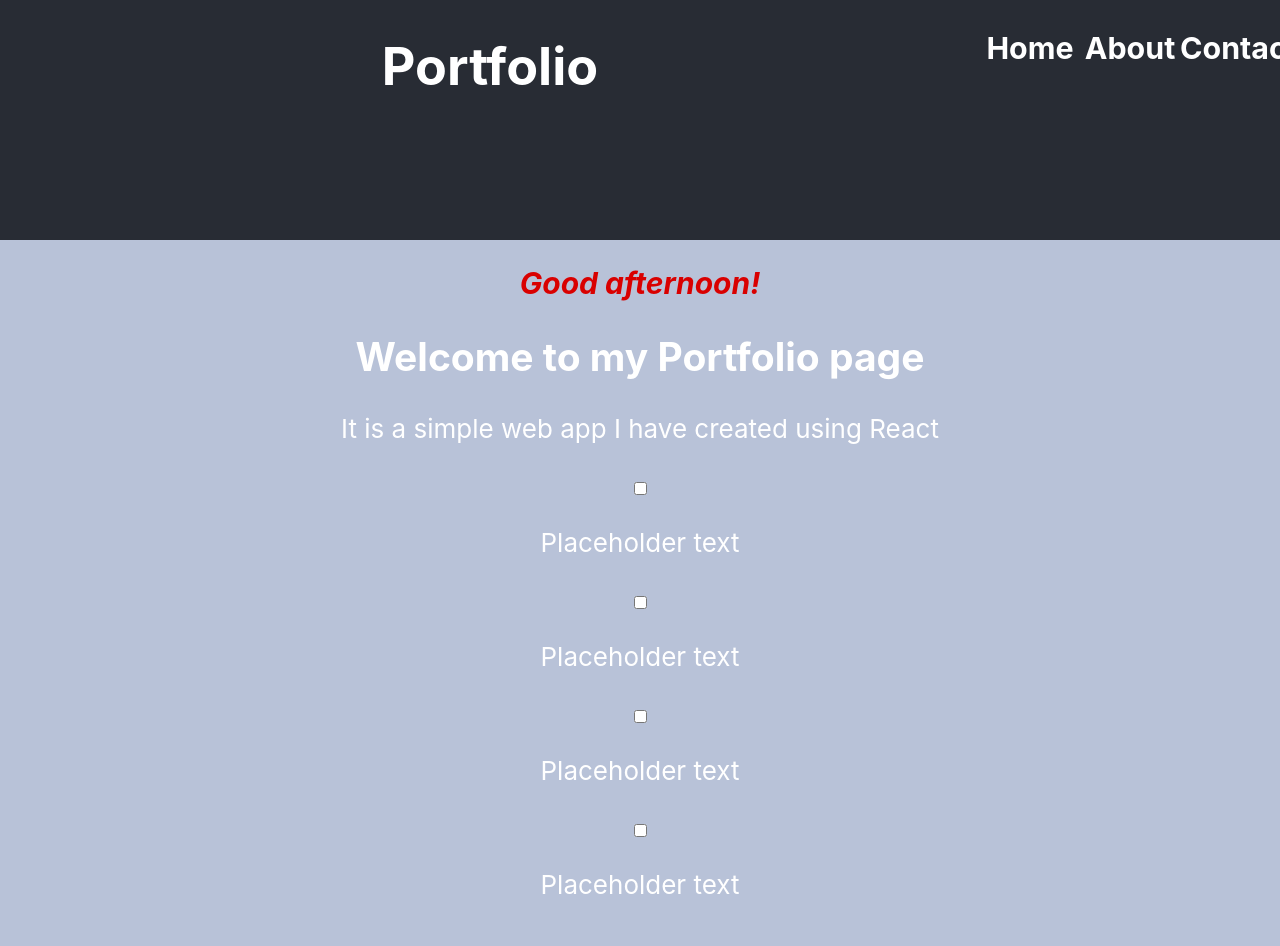
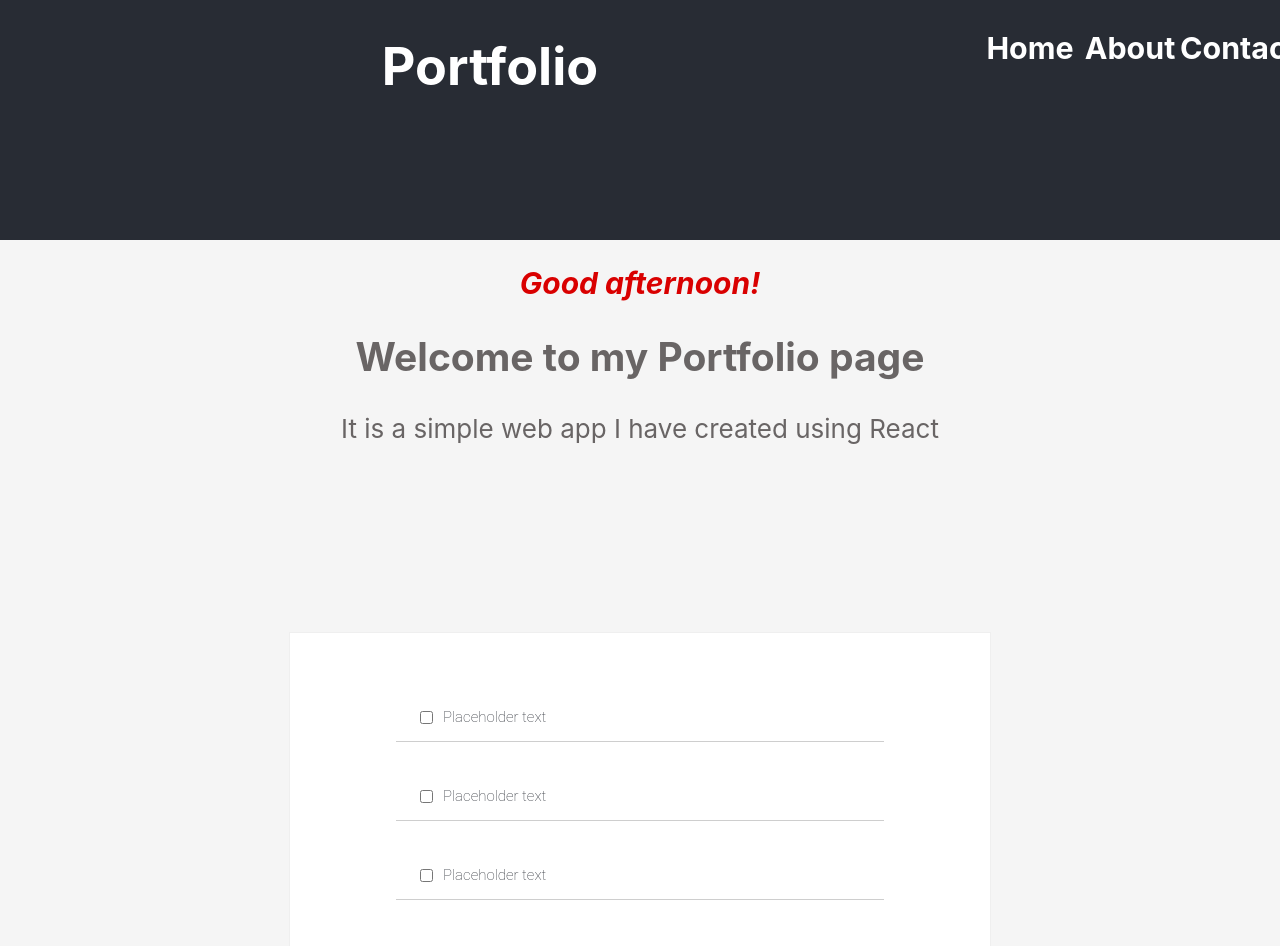
Before and after one commit to becc-mu/web-app, a React (Create React App) app: page / in a window 1280 px wide. Shown: the top 946 px of the page. Built offline with nearby package versions, Linux system fonts and the light colour scheme.

Commit message:
refactor TodoList

```diff
--- a/src/App.css
+++ b/src/App.css
@@ -1,3 +1,36 @@
+.todo-list {
+  background-color: white;
+  margin: auto auto 30px auto;
+  width: 50%;
+  display:flex;
+  flex-direction: column;
+  align-items: center;
+  border: 1px solid #efefef;
+  padding: 30px;
+}
+
+.todo-item {
+  display: flex;
+  justify-self: flex-start;
+  align-items: center;
+  padding: 30px 20px 0;
+  width: 70%;
+  border-bottom: 1px solid #cecece;
+  font-family: Roboto, sans-serif;
+  font-weight: 100;
+  font-size: 15px;
+  color: #282c34;
+}
+
+input[type=checkbox] {
+  margin-right: 10px;
+  font-size: 30px;
+}
+
+input[type=checkbox]:focus {
+  outline: 0;
+}
+
 .flex-container {
   display: flex;
   /* height: 200px;
@@ -9,14 +42,6 @@
   margin: 0;
 }
 
-/* .flex-container > div {
-  background-color: #f1f1f1;
-  width: 100px;
-  margin: 10px;
-  text-align: center;
-  line-height: 75px;
-  font-size: 30px;
-} */
 .flex-container > .flex-item {
   flex: auto;
 }
@@ -52,15 +77,16 @@ body {
 }
 
 .App-content {
-  background-color: #b8c2d8;
+  background-color: whitesmoke;
   min-height: 100vh;
   display: flex;
   flex-direction: column;
   align-items: left;
   justify-content: left;
   font-size: calc(10px + 2vmin);
-  color: white;
+  color: rgb(105, 101, 101);
 }
+
 
 .App-link {
   color: #09d3ac;
@@ -79,30 +105,3 @@ body {
   list-style: none;
   justify-self: right;
 }
-
-ul {
-  /* display: inline-block; */
-  /* justify-self: right; */
-  list-style-type: none;
-  padding: 0;
-  margin: 0;
-  overflow: hidden;
-}
-
-li {
-  /* padding-right: 10px;
-  display: inline;
-  text-align: -webkit-match-parent; */
-  float: right;
-}
-
- li a {
-  text-decoration:none;
-  background-color:#328de7;
-  font-size:18px;
-  padding: 8px;
-  display: block;
-  transition: all 0.5s ease 0s;
-  display: inline-block;
-  justify-self: right;
-}
--- a/src/App.js
+++ b/src/App.js
@@ -1,7 +1,7 @@
 import React from 'react';
 import './App.css';
 import MainContent from './components/MainContent';
-import TodoList from './components/TodoList';
+import TodoItem from './components/TodoItem';
 import Footer from './components/Footer';
 import Header from './components/Header';
 
@@ -10,9 +10,13 @@ function App() {
     <div className="App">
           <Header />
       <main className="App-content">
-
         <MainContent />
-        <TodoList />
+        <div className="todo-list">
+          <TodoItem />
+          <TodoItem />
+          <TodoItem />
+          <TodoItem />
+        </div>
       </main>
       <Footer />
     </div>
--- /dev/null
+++ b/src/components/TodoItem.js
@@ -0,0 +1,12 @@
+import React from 'react';
+
+function TodoItem() {
+  return(
+    <div className="todo-item">
+    <input type="checkbox" />
+    <p>Placeholder text</p>
+  </div>
+  )
+}
+
+export default TodoItem;
--- a/src/components/TodoList.js
+++ b/src/components/TodoList.js
@@ -2,15 +2,10 @@ import React from 'react';
 
 function TodoList() {
   return(
-    <div>
+    <div className="todo-item">
       <input type="checkbox" />
       <p>Placeholder text</p>
-      <input type="checkbox" />
-      <p>Placeholder text</p>
-      <input type="checkbox" />
-      <p>Placeholder text</p>
-      <input type="checkbox" />
-      <p>Placeholder text</p>
+
     </div>
   )
 }
```
